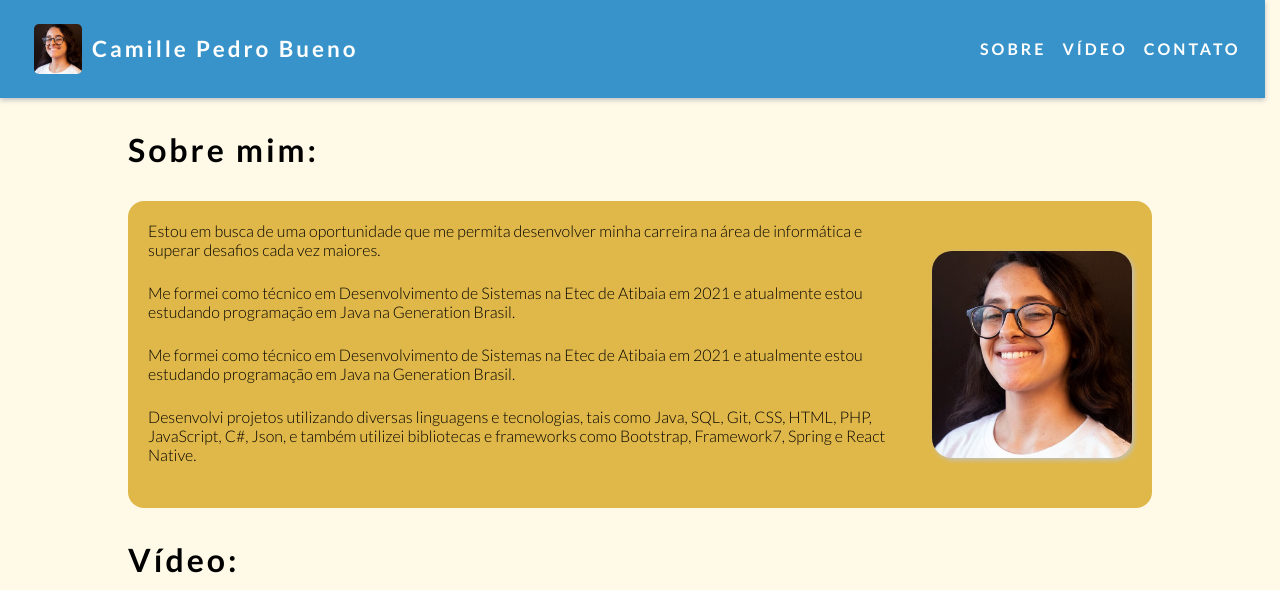
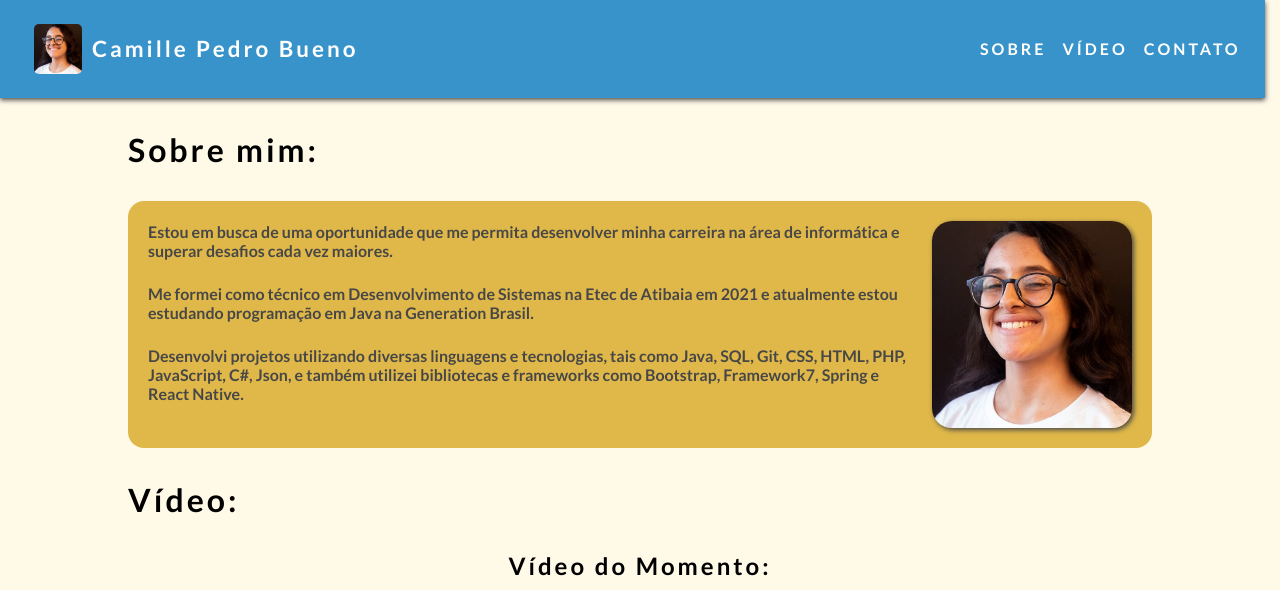
Before and after one commit to CamillePB/portifolio, a plain HTML site: page index.html in a window 1280 px wide. Shown: the top 590 px of the page. Drawn offline with Linux system fonts and the light colour scheme.

Commit message:
portifolio camille updated

```diff
--- a/assets/css/style.css
+++ b/assets/css/style.css
@@ -7,7 +7,7 @@
     --btn-background: #b3943e;
     --btn-background-clear:#dab349;
     --white: #FFFFFF;
-    --gray: #C0C0C0;
+    --gray: #474747;
     --yellow: #e0b849;
     --black: #000000;
     --blue: #191970;
@@ -135,6 +135,8 @@ main {
     border-radius: 16px;
     align-items: center;
     gap: 20px;
+    font-weight: bold;
+    color:var(--gray);
 }
 
 .foto {
--- a/index.html
+++ b/index.html
@@ -41,8 +41,6 @@
             carreira na área de informática e superar desafios cada vez maiores.</p>
           <p>Me formei como técnico em Desenvolvimento de Sistemas na Etec de Atibaia
             em 2021 e atualmente estou estudando programação em Java na Generation Brasil.</p>
-          <p>Me formei como técnico em Desenvolvimento de Sistemas na Etec de Atibaia em 2021 e atualmente
-           estou estudando programação em Java na Generation Brasil.</p>
            <p>Desenvolvi projetos utilizando diversas linguagens e tecnologias, tais como Java, SQL,
             Git, CSS, HTML, PHP, JavaScript, C#, Json, e também utilizei bibliotecas e frameworks como Bootstrap,
             Framework7, Spring e React Native.</p>
```
